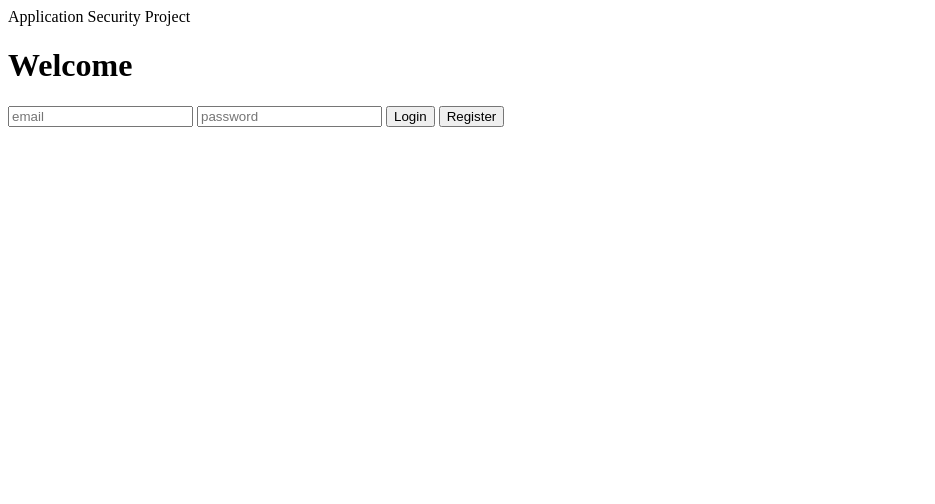
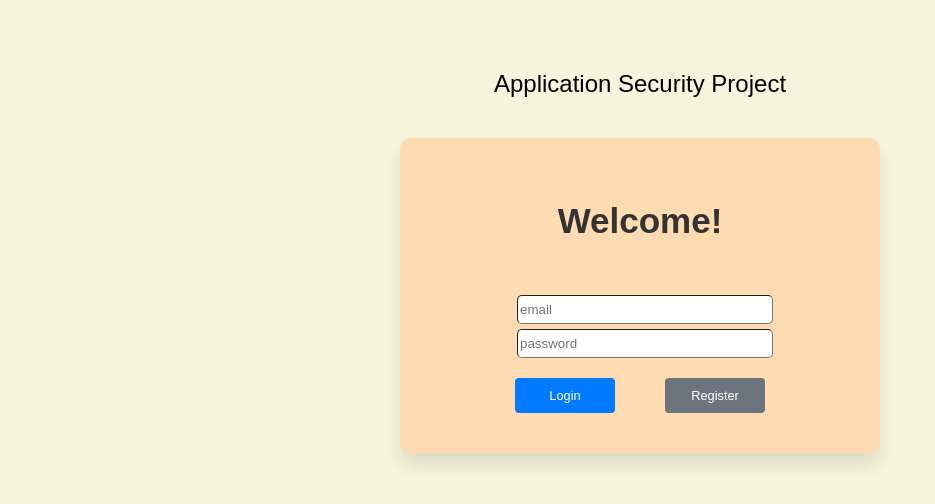
Before and after one commit to LaLoupiotte/SafeEntry, a Flask app: page / in a window 1280 px wide. Shown: the top 504 px of the page, without its empty margins (0-935 px from the left). Run offline with Flask 3, Linux system fonts and the light colour scheme; some libraries are stand-ins or nearby versions.

Commit message:
Updated css, base.html, dashboard.html

```diff
--- /dev/null
+++ b/static/style.css
@@ -0,0 +1,118 @@
+body {
+    font-family: 'Arial', sans-serif;
+    background-color: beige;
+    min-height: 100px;
+    margin: 0;
+}
+
+.app_header {
+    display: flex;
+    justify-content: center;
+    align-items: center;
+    margin:50px;
+    margin-bottom: 20px;
+    padding: 20px;
+    font-size: 1.5em;
+}
+
+.content-area{
+    display: flex;
+    justify-content: center;
+    align-items: flex-start;
+    padding-bottom: 50px;
+}
+
+.container {
+    background-color: rgb(255, 219, 178);
+    padding: 40px;
+    border-radius: 10px;
+    box-shadow: 0 12px 18px rgba(0, 0, 0, 0.1);
+    width: 100%;
+    max-width: 400px;
+    text-align: center;
+    margin-top: 0px;
+
+}
+
+.container h1 {
+    color: #333;
+    margin-bottom: 25px;
+    font-size: 35px;
+}
+
+.g-recaptcha {
+    display: inline-block;
+    margin-bottom: 20px;
+}
+
+
+.email-input {
+    max-width: 400px;
+    width: 100%;
+    margin: 5px;
+}
+
+.pass-input {
+    margin: 5px;
+    max-width: 400px;
+    width: 100%;
+}
+
+.input-field{
+    height: 25px;
+    width: 250px;
+    border-radius: 5px;
+    border-width: 1.75px;
+}
+
+.buttons {
+    display: flex;
+    justify-content:space-between;
+    margin-top: 20px;
+    align-items: center;
+
+    width: 250px;
+
+    margin-left: auto;
+    margin-right: auto;
+}
+
+.btn {
+    flex-grow: 0;
+    flex-basis: auto;
+
+    width: 100px;
+
+    margin-right: 10px;
+
+    padding: 10px 20px;
+    border: none;
+    border-radius: 4px;
+    cursor: pointer;
+    font-size: 0.8em;
+    transition: background-color 0.3s ease;
+
+
+}
+
+.btn-login {
+    background-color: #007bff;
+    color: white;
+}
+
+.btn-reg {
+    background-color: #6c757d;
+    color: white
+}
+
+.buttons .btn:last-child {
+    margin-right: 0;
+}
+
+.btn-login:hover{
+    background-color: #0056b3;
+}
+
+.btn-reg:hover{
+    background-color: #5a6268;
+}
--- a/templates/base.html
+++ b/templates/base.html
@@ -3,17 +3,20 @@
 <head>
     <meta charset="UTF-8">
     <meta name="viewport" content="width=device-width, initial-scale=1.0">
-    <link rel="stylesheet" href="">
+    <link rel="stylesheet" href="{{url_for('static', filename='style.css')}}">
     <script src="https://www.google.com/recaptcha/api.js" async defer></script>
     <title>Safe Entry</title>
 </head>
 <body>
 
-    <header>Application Security Project</header>
-    {% block body%}
+    <header class="app_header">Application Security Project</header>
+
+    <main class="content-area">
+        {% block body%}
 
 
-    {% endblock %}
+        {% endblock %}
+    </main>
 
 </body>
 </html>
--- a/templates/dashboard.html
+++ b/templates/dashboard.html
@@ -1,6 +1,7 @@
 {% extends "base.html" %}
 
 {% block body%}
+
 <div class="container">
     <h1>Welcome, {{email}}</h1>
     <p>Welcome to your Dashboard</p>
@@ -10,4 +11,5 @@
         <button type="submit" class="btn btn-logout">Logout</button>
     </form>
 </div>
+
 {% endblock%}
--- a/templates/index.html
+++ b/templates/index.html
@@ -3,17 +3,27 @@
 {% block body%}
 
 <div class="container">
-    <h1>Welcome</h1>
+    <h1>Welcome!</h1>
     {% if error %}
         <p style="color:red;">{{ error }}</p>
     {% endif %}
     <form id="auth-form" action="{{url_for('login')}}" method="post">
         <input type="hidden" name="csrf_token" value="{{ csrf_token() }}"/>
-        <div class="g-recaptcha" data-sitekey="{{ RECAPTCHA_SITE_KEY }}"></div>
-        <input type="text" name="email" placeholder="email" class="input-field">
-        <input type="password" name="password" placeholder="password" class="input-field">
-        <input type="submit" value="Login" class="btn btn-login" onclick="setActionForm('login')">
-        <input type="button" value="Register" class="btn btn-login" onclick="setActionForm('register')">
+        <div class="g-recaptcha" data-sitekey="{{ RECAPTCHA_SITE_KEY }}"> </div>
+        <div class="email-input">
+            <input type="text" name="email" placeholder="email" class="input-field">
+        </div>
+        <div class="pass-input">
+            <input type="password" name="password" placeholder="password" class="input-field">
+        </div>
+        <div class="buttons">
+         <div class="login-button">
+             <input type="submit" value="Login" class="btn btn-login" onclick="setActionForm('login')">
+         </div>
+         <div class="reg-button">
+             <input type="button" value="Register" class="btn btn-reg" onclick="setActionForm('register')">
+         </div>
+        </div>
     </form>
 
 </div>
```
